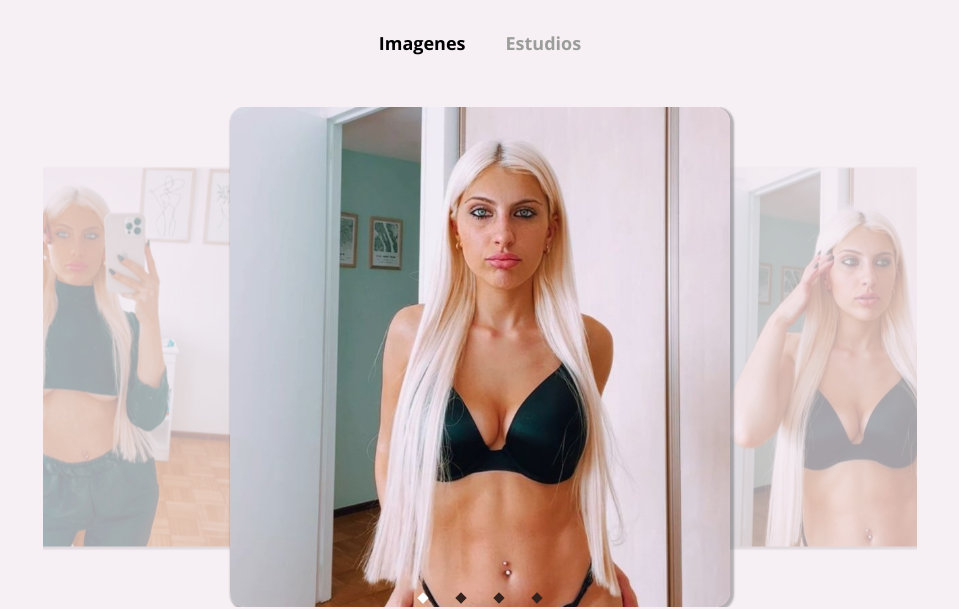
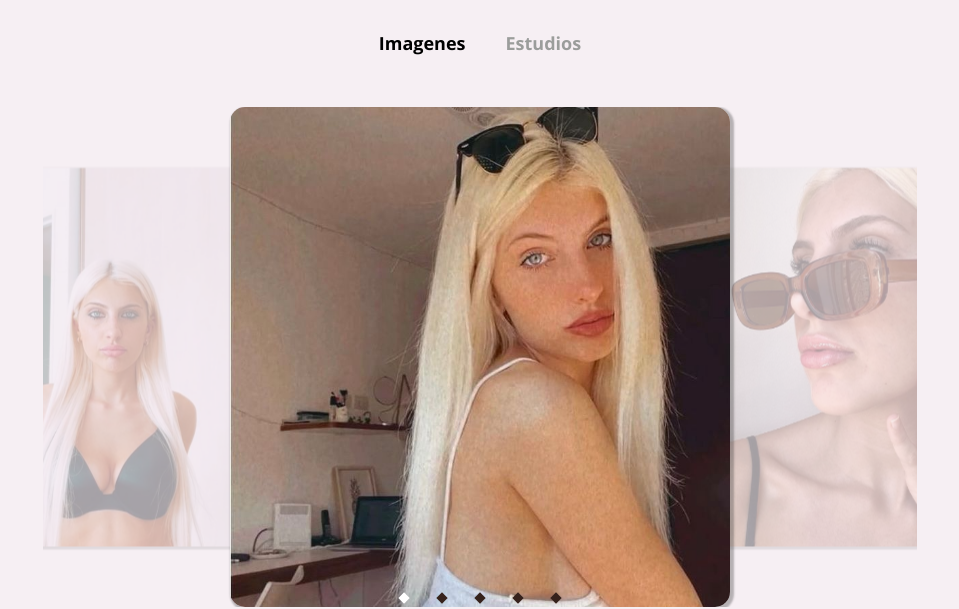
Before and after one commit to Leoseoane0509/Portafolio-de-Modelaje, a plain HTML site: page index.html in a window 1280 px wide. Shown: the part 229-838 px from the top of the page, without its empty margins (160-1119 px from the left). Drawn offline with nearby package versions, Linux system fonts and the light colour scheme.

Commit message:
Se agregan nuevas fotos

```diff
--- a/index.html
+++ b/index.html
@@ -40,22 +40,27 @@
           <!-- Item 1-->
           <div class="carousel-item">
             <!--Imagen 1-->
-            <img src="Fotos/1.jpg" alt="Primera imagen Micaela">
+            <img src="Fotos/1.jpeg" alt="Primera imagen Micaela">
           </div>
           <!-- Item 2-->
           <div class="carousel-item">
             <!--Imagen 2-->
-            <img src="Fotos/2.jpg" alt="Segunda imagen Micaela">
+            <img src="Fotos/2.jpeg" alt="Segunda imagen Micaela">
           </div>
           <!-- Item 3-->
           <div class="carousel-item">
             <!--Imagen 3-->
-            <img src="Fotos/3.jpg" alt="Segunda imagen Micaela">
+            <img src="Fotos/3.jpeg" alt="Segunda imagen Micaela">
           </div>
           <!-- Item 4-->
           <div class="carousel-item">
             <!--Imagen 4-->
-            <img src="Fotos/4.jpg" alt="Segunda imagen Micaela">
+            <img src="Fotos/4.jpeg" alt="Segunda imagen Micaela">
+          </div>
+          <!--Item 5-->
+          <div class="carousel-item">
+            <!--Imagen 5-->
+            <img src="Fotos/5.jpg" alt="Segunda imagen Micaela">
           </div>
         </div>
       </div>
```
Also changed, not shown: Fotos/1.jpeg (added), Fotos/1.jpg (deleted), Fotos/2.jpeg (added), Fotos/2.jpg (deleted), Fotos/3.jpeg (added), Fotos/3.jpg (deleted), Fotos/4.jpeg (added), Fotos/4.jpg (deleted), Fotos/5.jpg (added).
